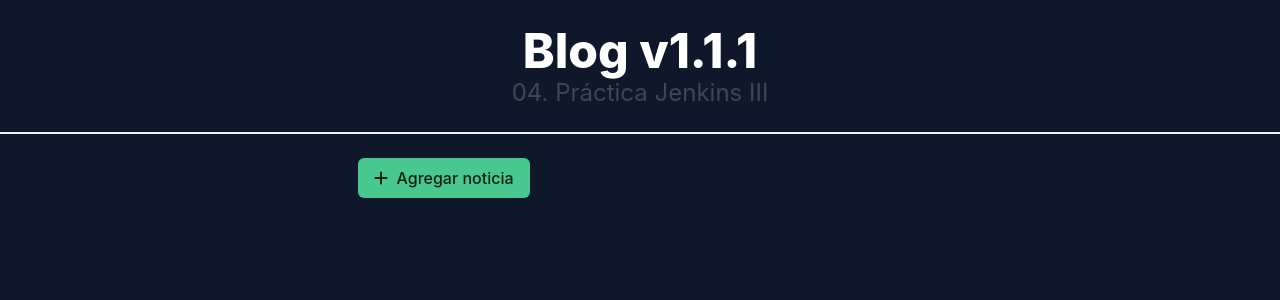
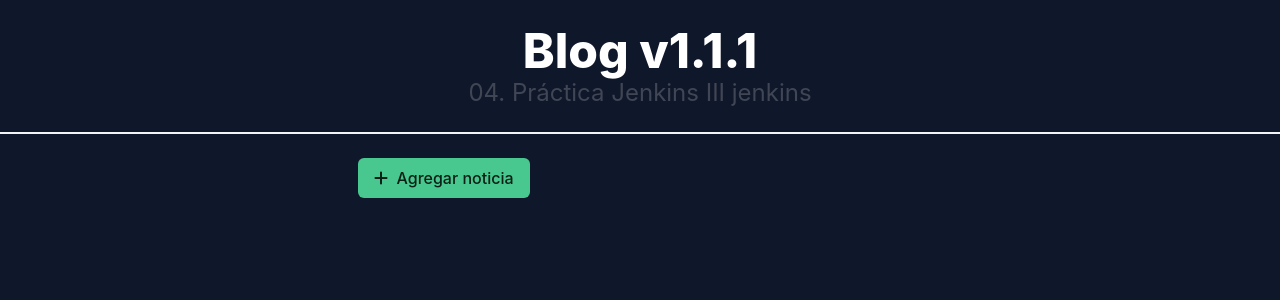
Before and after one commit to RODRIGO-LEAL-FLORES/EX_U1_20590371, a Flask app: page / in a window 1280 px wide. Shown: the top 300 px of the page. Run offline with Flask 3, Linux system fonts and the light colour scheme.

Commit message:
Prueba webhook Jenkins

```diff
--- a/templates/base.html
+++ b/templates/base.html
@@ -15,7 +15,7 @@
         <h1 class="title has-text-centered has-text-white is-1">Blog  v1.1.1 </h1>
 
         <h2 class="subtitle has-text-centered is-4">
-04. Práctica Jenkins III </h2>
+04. Práctica Jenkins III  jenkins </h2>
 
         <hr>
     </header>
```
